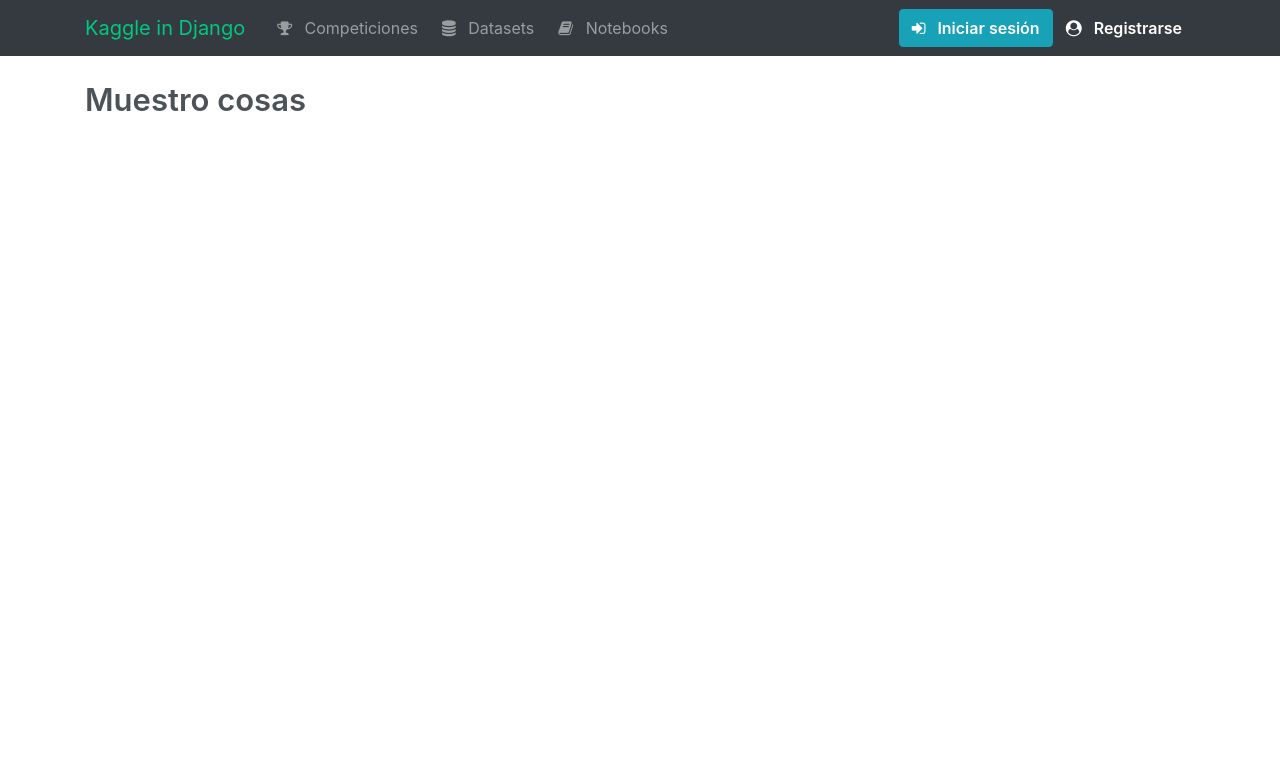
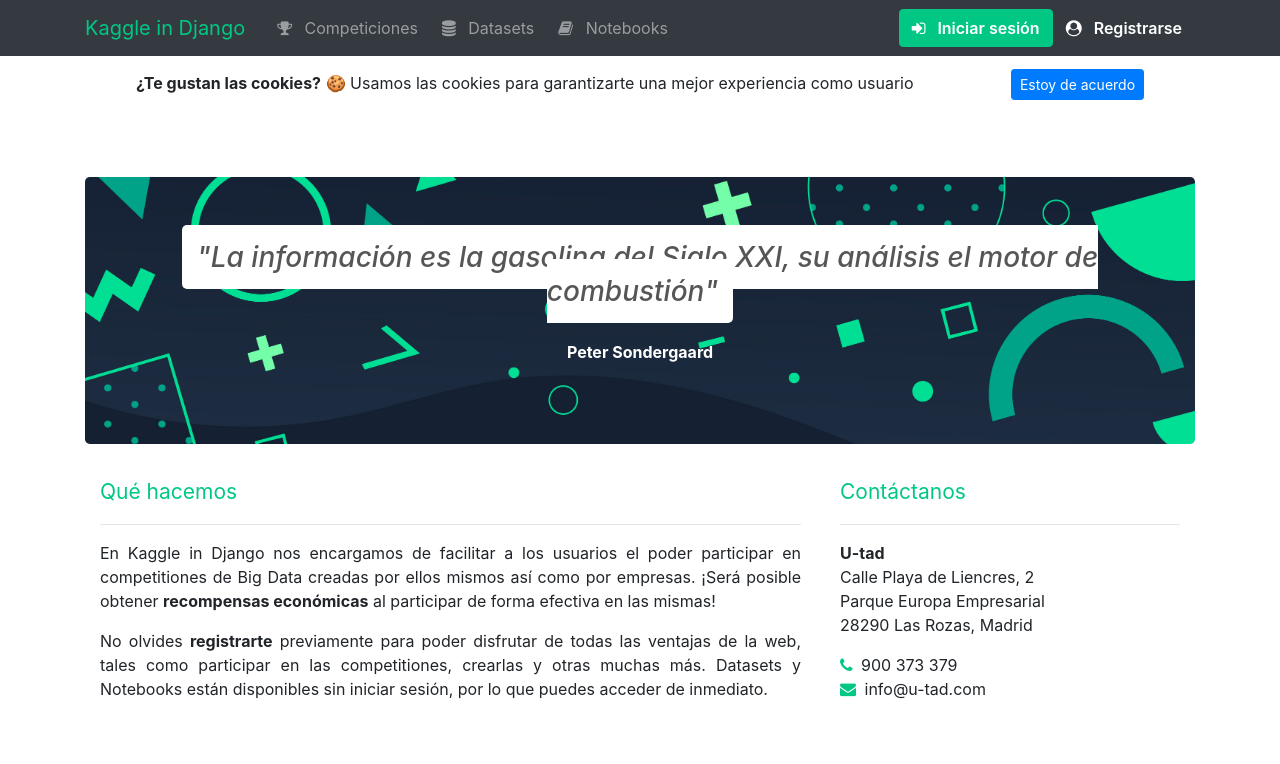
Before and after one commit to isroma/kaggle_in_django, a Django app: page / in a window 1280 px wide. Shown: the top 764 px of the page. Run offline with Django 3.2, Linux system fonts and the light colour scheme; some libraries are stand-ins or nearby versions.

Commit message:
added homepage and improved a few code lanes in htmls

```diff
--- a/dashboard/templates/competition.html
+++ b/dashboard/templates/competition.html
@@ -1,5 +1,6 @@
 {% extends "base.html" %}
 {% load static %}
+
 {% block page_content %}
 
 <link rel="stylesheet" href="{% static 'register.css' %}">
@@ -60,4 +61,5 @@
         {% endfor %}
     </table>
 </div>
+
 {% endblock %}
--- a/dashboard/templates/competitions.html
+++ b/dashboard/templates/competitions.html
@@ -1,6 +1,7 @@
 {% extends "base.html" %}
 {% block active_competitions %}active{% endblock %}
 {% block color_competitions %}style="color: #00c884;"{% endblock %}
+
 {% block page_content %}
 
 <nav class="navbar navbar-expand-lg navbar-white bg-white pb-4" style:"">
--- a/homepage/templates/homepage_index.html
+++ b/homepage/templates/homepage_index.html
@@ -1,5 +1,54 @@
 {% extends "base.html" %}
-{% load static %}
 {% block page_content %}
-<h1>Muestro cosas</h1>
+
+<br>
+<div class="jumbotron" style="background-image: url('/static/img/geometric.jpg'); background-size: cover;">
+    <div class="container text-center">
+        <h3>
+            <a style="color: #565656; background-color: white; border-radius: 5px; padding: 15px;">
+                <i>"La información es la gasolina del Siglo XXI, su análisis el motor de combustión"</i>
+            </a>
+        </h3>
+        <br>
+        <p style="color: white;">
+            <b>Peter Sondergaard</b>
+        </p>
+    </div>
+</div>
+
+<div class="container">
+    <div class="row">
+        <div class="col-md-8 mb-5 pr-4">
+            <h2 style="color: #00c884;">Qué hacemos</h2>
+            <hr>
+            <p class="text-justify">En Kaggle in Django nos encargamos de facilitar a los usuarios el poder participar en competitiones
+                de Big Data creadas por ellos mismos así como por empresas. ¡Será posible obtener <b>recompensas económicas</b>
+                al participar de forma efectiva en las mismas!
+            </p>
+            <p class="text-justify">No olvides <b>registrarte</b> previamente para poder disfrutar de todas las ventajas de la web, tales como participar
+                en las competitiones, crearlas y otras muchas más. Datasets y Notebooks están disponibles
+                sin iniciar sesión, por lo que puedes acceder de inmediato.</p>
+        </div>
+
+        <div class="col-md-4 mb-5">
+            <h2 style="color: #00c884;">Contáctanos</h2>
+            <hr>
+            <address>
+                <strong>U-tad</strong>
+                <br>Calle Playa de Liencres, 2
+                <br>Parque Europa Empresarial
+                <br>28290 Las Rozas, Madrid
+                <br>
+            </address>
+            <address>
+                <span class="fa fa-phone pr-1" style="color: #00c884;"></span>
+                900 373 379
+                <br>
+                <span class="fa fa-envelope pr-1" style="color: #00c884;"></span>
+                info@u-tad.com
+            </address>
+        </div>
+    </div>
+</div>
+
 {% endblock %}
--- a/kaggle_django/templates/base.html
+++ b/kaggle_django/templates/base.html
@@ -1,12 +1,18 @@
+<head>
   <link rel="stylesheet" href="https://stackpath.bootstrapcdn.com/bootstrap/4.1.3/css/bootstrap.min.css"
     integrity="sha384-MCw98/SFnGE8fJT3GXwEOngsV7Zt27NXFoaoApmYm81iuXoPkFOJwJ8ERdknLPMO" crossorigin="anonymous">
   <link href="https://maxcdn.bootstrapcdn.com/font-awesome/4.7.0/css/font-awesome.min.css" rel="stylesheet">
   <script src="https://code.jquery.com/jquery-3.3.1.slim.min.js"
-  integrity="sha384-q8i/X+965DzO0rT7abK41JStQIAqVgRVzpbzo5smXKp4YfRvH+8abtTE1Pi6jizo" crossorigin="anonymous"></script>
+    integrity="sha384-q8i/X+965DzO0rT7abK41JStQIAqVgRVzpbzo5smXKp4YfRvH+8abtTE1Pi6jizo"
+    crossorigin="anonymous"></script>
   <script src="https://cdnjs.cloudflare.com/ajax/libs/popper.js/1.14.3/umd/popper.min.js"
-  integrity="sha384-ZMP7rVo3mIykV+2+9J3UJ46jBk0WLaUAdn689aCwoqbBJiSnjAK/l8WvCWPIPm49" crossorigin="anonymous"></script>
+    integrity="sha384-ZMP7rVo3mIykV+2+9J3UJ46jBk0WLaUAdn689aCwoqbBJiSnjAK/l8WvCWPIPm49"
+    crossorigin="anonymous"></script>
   <script src="https://stackpath.bootstrapcdn.com/bootstrap/4.1.3/js/bootstrap.min.js"
-  integrity="sha384-ChfqqxuZUCnJSK3+MXmPNIyE6ZbWh2IMqE241rYiqJxyMiZ6OW/JmZQ5stwEULTy" crossorigin="anonymous"></script>
+    integrity="sha384-ChfqqxuZUCnJSK3+MXmPNIyE6ZbWh2IMqE241rYiqJxyMiZ6OW/JmZQ5stwEULTy"
+    crossorigin="anonymous"></script>
+  <link rel="stylesheet" href="https://cdn.jsdelivr.net/gh/Wruczek/Bootstrap-Cookie-Alert@gh-pages/cookiealert.css">
+</head>
 
 {% load static %}
 <link rel="stylesheet" href="{% static 'register.css' %}">
@@ -42,13 +48,15 @@
       <ul class="nav navbar-nav navbar-right">
         {% if user.id is None or user.profile.verified == False%}
         <li class="nav-item active">
-          <a class="btn btn-info" style="width:100%; font-weight: 600;" href="{% url 'login' %}">
+          <a class="btn btn-info"
+            style="width:100%; font-weight: 600; background-color: #00c884; border-color: #00c884;"
+            href="{% url 'login' %}">
             <span class="fa fa-sign-in pr-2"></span>
             Iniciar sesión
           </a>
         </li>
-        <li class="nav-item active">
-          <a class="btn btn-dark" style="width:100%; font-weight: 600;" href="{% url 'register' %}">
+        <li class="nav-item">
+          <a class="btn" style="width:100%; font-weight: 600; color: white" href="{% url 'register' %}">
             <span class="fa fa-user-circle pr-2"></span>
             Registrarse
           </a>
@@ -58,7 +66,9 @@
           <a class="nav-link pr-3">Sesión iniciada como: <i> {{ user }}</i></a>
         </li>
         <li class="nav-item active">
-          <a class="btn btn-info" style="width:100%; font-weight: 600;" href="{% url 'logout' %}">
+          <a class="btn btn-info"
+            style="width:100%; font-weight: 600; background-color: #00c884; border-color: #00c884;"
+            href="{% url 'logout' %}">
             <span class="fa fa-sign-out pr-2"></span>
             Cerrar sesión
           </a>
@@ -69,6 +79,15 @@
   </div>
 </nav>
 
+<div class="alert text-center cookiealert" role="alert">
+  <b>¿Te gustan las cookies?</b> &#x1F36A; Usamos las cookies para garantizarte una mejor experiencia como usuario
+  <a href="https://cookiesandyou.com/" target="_blank" class="pl-2" style="color: white;">Saber más</a>
+  <button type="button" class="pl-2 btn btn-primary btn-sm acceptcookies">
+    Estoy de acuerdo
+  </button>
+</div>
+<script src="https://cdn.jsdelivr.net/gh/Wruczek/Bootstrap-Cookie-Alert@gh-pages/cookiealert.js"></script>
+
 <div class="container pt-4">
   {% block page_content %}{% endblock %}
 </div>
--- a/users/templates/welcome.html
+++ b/users/templates/welcome.html
@@ -7,7 +7,7 @@
         <div class="container">
             <h1 class="display-3">¡Hola, <b style="color: #00c884;">{{ user.username }}</b>!</h1>
             <br>
-            {% if verified == False %}
+            {% if request.user.is_authenticated == False %}
             <p>No olvides <b>verificar tu correo electrónico</b> para poder disfrutar al completo de todas
                 las prestaciones de Kaggle in Django. Si aún no has recibido el correo electrónico,
                 espera unos minutos, a veces los servidores tardan un poco más de lo normal en responder.
```
Also changed, not shown: users/templates/email.html (+3 -20 lines), users/templates/login.html (+5 -6 lines), users/templates/register.html (+5 -6 lines), users/views.py (+4 -8 lines), db.sqlite3, static/img/geo.jpg (added), static/img/geometric.jpg (added), static/img/prueba.jpg (added). Lines whose indentation alone changed are shown as unchanged.
